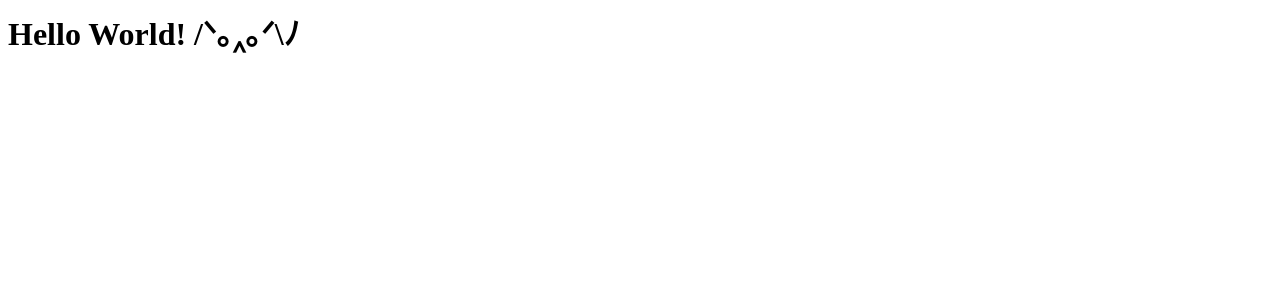
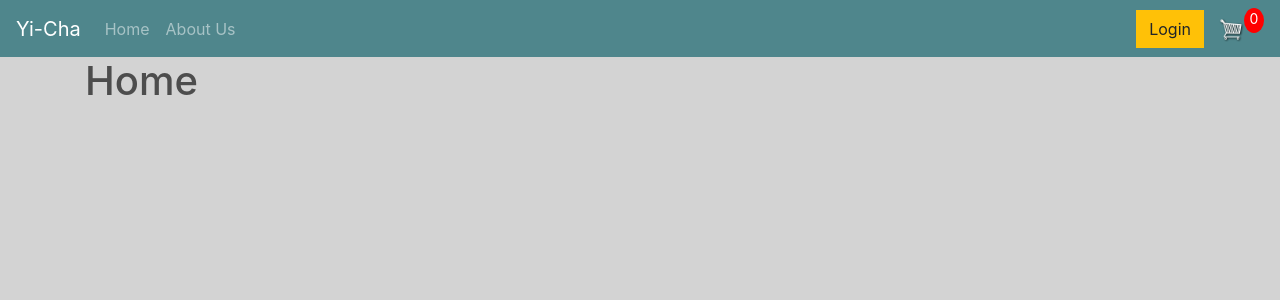
Before and after one commit to philipyap/p4-Yi-Cha, a Django app: page / in a window 1280 px wide. Shown: the top 300 px of the page. Run offline with Django 3.2, Linux system fonts and the light colour scheme; some libraries are stand-ins or nearby versions.

Commit message:
[yicha] added home, checkout, cart, and navbar

```diff
--- /dev/null
+++ b/main_app/static/style.css
@@ -0,0 +1,99 @@
+body{
+    background-color: lightgray;
+}
+
+h1,h2,h3,h4,h5,h6{
+	color:hsl(0, 0%, 30%);
+}
+
+.box-element{
+	box-shadow:hsl(0, 0%, 80%) 0 0 16px;
+	background-color: #fff;
+	border-radius: 4px;
+	padding: 10px;
+}
+
+.thumbnail{
+	width: 100%;
+	height: 200px;
+	-webkit-box-shadow: -1px -3px 5px -2px rgba(214,214,214,1);
+    -moz-box-shadow: -1px -3px 5px -2px rgba(214,214,214,1);
+    box-shadow: -1px -3px 5px -2px rgba(214,214,214,1);
+}
+
+.product{
+	border-radius: 0 0 4px 4px;
+}
+
+.bg-dark{
+	background-color: #4f868c!important;
+}
+
+#cart-icon{
+	width:25px;
+	display: inline-block;
+	margin-left: 15px;
+}
+
+#cart-total{
+	display: block;
+	text-align: center;
+	color:#fff;
+	background-color: red;
+	width: 20px;
+	height: 25px;
+	border-radius: 50%;
+	font-size: 14px;
+}
+
+.col-lg-4, .col-lg-6, .col-lg-8, .col-lg-12{
+	margin-top: 10px;
+}
+
+.btn{
+	border-radius: 0;
+}
+
+.row-image{
+	width: 100px;
+}
+
+.form-field{
+	width:250px;
+	display: inline-block;
+	padding: 5px;
+}
+
+.cart-row{
+	display: flex;
+    align-items: flex-stretch;
+    padding-bottom: 10px;
+    margin-bottom: 10px;
+    border-bottom: 1px solid #ececec;
+
+}
+
+.quantity{
+	display: inline-block;
+	font-weight: 700;
+	padding-right:10px;
+
+
+}
+
+.chg-quantity{
+	width: 12px;
+	cursor: pointer;
+	display: block;
+	margin-top: 5px;
+	transition:.1s;
+}
+
+.chg-quantity:hover{
+	opacity: .6;
+}
+
+
+.hidden{
+	display: none!important;
+}
--- /dev/null
+++ b/main_app/templates/cart.html
@@ -0,0 +1,5 @@
+{% extends 'main.html' %}
+{% load static %}
+{% block content %}
+    <h1>cart</h1>
+{% endblock %}
--- /dev/null
+++ b/main_app/templates/checkout.html
@@ -0,0 +1,5 @@
+{% extends 'main.html' %}
+{% load static %}
+{% block content %}
+    <h1>checkout</h1>
+{% endblock %}
--- /dev/null
+++ b/main_app/templates/home.html
@@ -0,0 +1,5 @@
+{% extends 'main.html' %}
+{% load static %}
+{% block content %}
+    <h1>Home</h1>
+{% endblock %}
--- /dev/null
+++ b/main_app/templates/main.html
@@ -0,0 +1,56 @@
+{%load static%}
+<!DOCTYPE html>
+<html>
+<head>
+
+    <title>YiCha</title>
+
+    <link rel="stylesheet" href="https://stackpath.bootstrapcdn.com/bootstrap/4.5.2/css/bootstrap.min.css" integrity="sha384-JcKb8q3iqJ61gNV9KGb8thSsNjpSL0n8PARn9HuZOnIxN0hoP+VmmDGMN5t9UJ0Z" crossorigin="anonymous">
+
+    <link rel="stylesheet" type="text/css" href="{% static 'style.css'%}">
+
+    <meta name="viewport" content="width-devise-width, initial-scale-1,
+    maximum-scale-1, minimum-scale-1" />
+</head>
+<body>
+
+    <nav class="navbar navbar-expand-lg navbar-dark bg-dark">
+        <a class="navbar-brand" href="{% url 'home' %}">Yi-Cha</a>
+        <button class="navbar-toggler" type="button" data-toggle="collapse" data-target="#navbarSupportedContent" aria-controls="navbarSupportedContent" aria-expanded="false" aria-label="Toggle navigation">
+          <span class="navbar-toggler-icon"></span>
+        </button>
+
+        <div class="collapse navbar-collapse" id="navbarSupportedContent">
+          <ul class="navbar-nav mr-auto">
+            <li class="nav-item">
+                <a class="nav-link" href="{% url 'home' %}">Home</a>
+            </li>
+            <li class="nav-item">
+                <a class="nav-link" href="{% url 'about' %}">About Us</a>
+            </li>
+
+
+          </ul>
+          <div class="form-inline my-2 my-lg-0">
+            <a href="#"class="btn btn-warning">Login</a>
+
+            <a href="{% url 'cart' %}">
+               <img  id="cart-icon" src="{% static 'images/cart.png' %}">
+           </a>
+           <p id="cart-total">0</p>
+
+       </div>
+        </div>
+      </nav>
+
+    <div class="container">
+        {% block content %}
+
+        {% endblock %}
+    </div>
+
+    <script src="https://code.jquery.com/jquery-3.5.1.slim.min.js" integrity="sha384-DfXdz2htPH0lsSSs5nCTpuj/zy4C+OGpamoFVy38MVBnE+IbbVYUew+OrCXaRkfj" crossorigin="anonymous"></script>
+    <script src="https://cdn.jsdelivr.net/npm/popper.js@1.16.1/dist/umd/popper.min.js" integrity="sha384-9/reFTGAW83EW2RDu2S0VKaIzap3H66lZH81PoYlFhbGU+6BZp6G7niu735Sk7lN" crossorigin="anonymous"></script>
+    <script src="https://stackpath.bootstrapcdn.com/bootstrap/4.5.2/js/bootstrap.min.js" integrity="sha384-B4gt1jrGC7Jh4AgTPSdUtOBvfO8shuf57BaghqFfPlYxofvL8/KUEfYiJOMMV+rV" crossorigin="anonymous"></script>
+</body>
+</html>
--- a/main_app/urls.py
+++ b/main_app/urls.py
@@ -2,6 +2,8 @@ from django.urls import path
 from . import views
 
 urlpatterns = [
-    path('', views.index, name='index'),
+    path('', views.home, name='home'),
     path('about/', views.about, name='about'),
+    path('cart/', views.cart, name='cart'),
+    path('checkout/', views.checkout, name='checkout'),
 ]
--- a/main_app/views.py
+++ b/main_app/views.py
@@ -3,8 +3,14 @@ from django.http import HttpResponse
 
 # Create your views here.
 
-def index(request):
-  return HttpResponse('<h1>Hello World! /ᐠ｡‸｡ᐟ\ﾉ</h1>')
+def home(request):
+  return render(request, 'home.html')
 
 def about(request):
  return render(request, 'about.html')
+
+def checkout(request):
+ return render(request, 'checkout.html')
+
+def cart(request):
+ return render(request, 'cart.html')
```
Also changed, not shown: main_app/templates/about.html (+5 -9 lines), main_app/templates/index.html (deleted, +0 -12 lines), main_app/static/images/cart.png (added).
